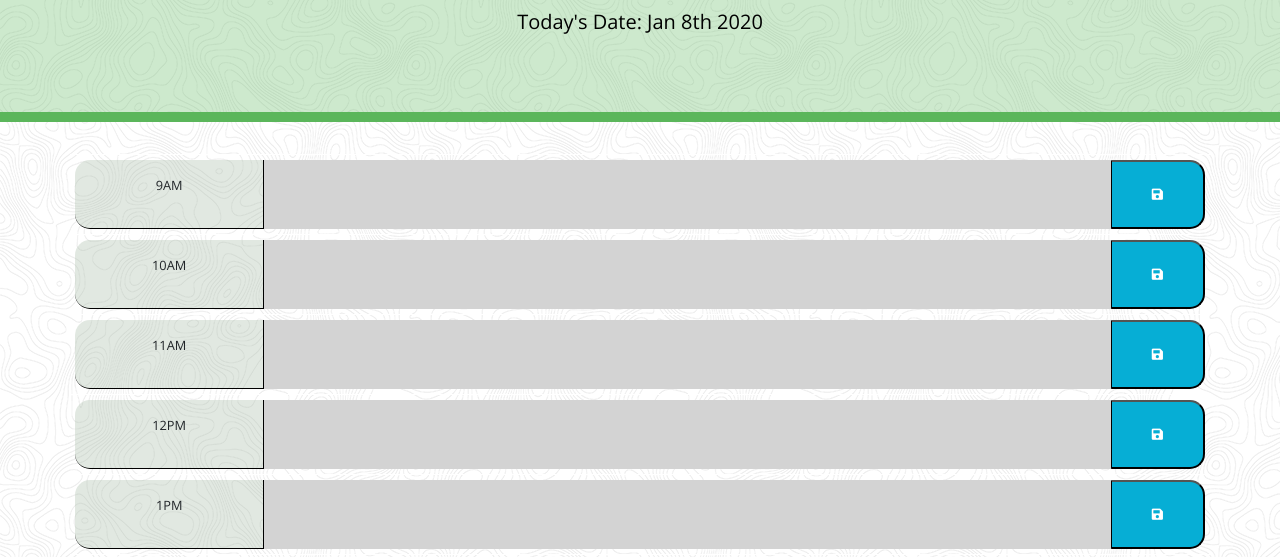
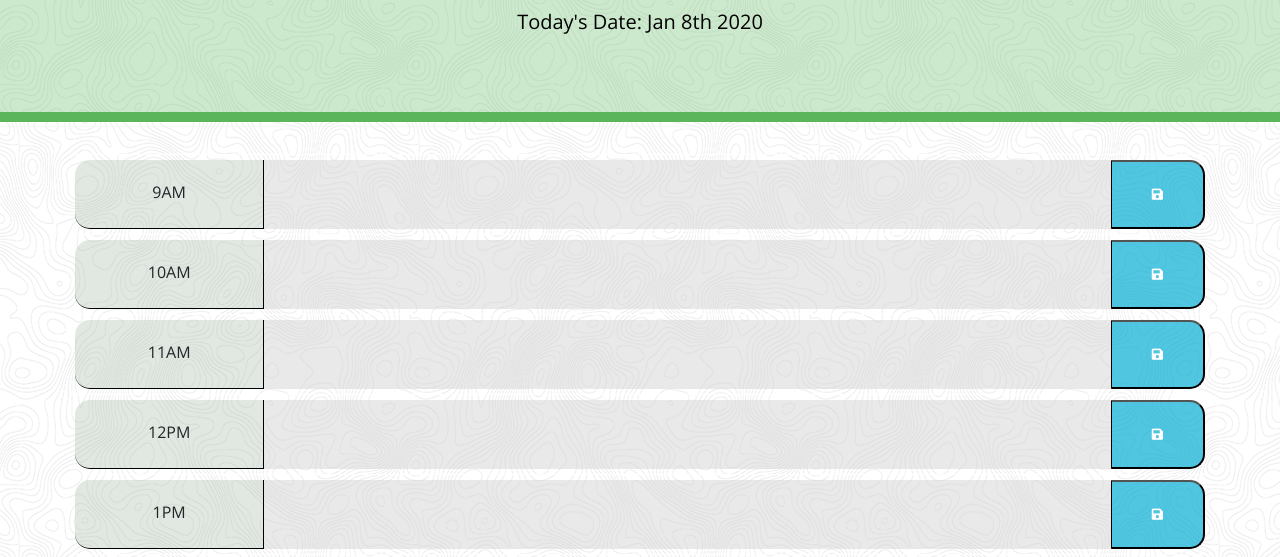
Before and after one commit to aagrosse/dailyPlanner, a plain HTML site: page index.html in a window 1280 px wide. Shown: the part 182-739 px from the top of the page. Drawn offline with nearby package versions, Linux system fonts and the light colour scheme.

Commit message:
css and minor js edits

```diff
--- a/assets/style.css
+++ b/assets/style.css
@@ -39,26 +39,27 @@ textarea{
 }
 
 .hour{
-  background-color: rgba(157, 179, 157, 0.3) !important;
+  background-color: rgba(157, 179, 157, 0.3);
   text-align: center;
   border-top-left-radius: 15px;
   border-bottom-left-radius: 15px;
   border-bottom: 1px solid black;
-  line-height:50px;
+  line-height:65px;
+  font-size: 16px;
 }
 
 .past {
-  background-color: #d3d3d3;
+  background-color: rgba(211,211,211,.5);
   color: black;
 }
 
 .present {
-  background-color: #ff6961;
+  background-color: rgba(255,105,97,.5);
   color:black;
 }
 
 .future {
-  background-color: #77dd77;
+  background-color:rgba(119,221,119,.5);
   color:black;
 }
 
@@ -66,7 +67,7 @@ textarea{
   border-left: 1px solid black;
   border-top-right-radius: 15px;
   border-bottom-right-radius: 15px;
-  background-color: #06AED5;
+  background-color: rgb(6, 174, 213, .7);
   color: white;
   padding: 10px 25px 10px 25px;
 }
--- a/script.js
+++ b/script.js
@@ -1,12 +1,14 @@
 var now = moment();
 var currentDate = now.format("MMM Do YYYY");
 
+// Set date in Jumbotron
 $("#currentDay").text("Today's Date: " + currentDate);
 
 
 
 $(document).ready(function () {
 
+// For loop to get and print tasks from local storage
     hourArr = $('.hour').toArray()
     for (i = 0; i < hourArr.length; i++) {
 
@@ -14,18 +16,23 @@ $(document).ready(function () {
     }
 });
 
+
+// For loop to print rows with timeblocks, taskblocks, and save buttons
 for (i = 0; i < 9; i++) {
-    let rowBlock = $('<div>').addClass('row')
-    let timeBlock = $('<div>').addClass('hour col-md-2').text(moment('9:00 AM', 'hh:mm A').add(i, 'hours').format('hA'))
+    var rowBlock = $('<div>').addClass('row')
+    var timeBlock = $('<div>').addClass('hour col-md-2').text(moment('9:00 AM', 'hh:mm A').add(i, 'hours').format('hA'))
     timeBlock.attr('data-time', moment('9:00 AM', 'hh:mm A').add(i, 'hours').format('hA'))
-    let taskBlock = $('<textarea>').addClass('col-md-9')
-    let saveButton = $('<button>').addClass('saveBtn col-md-1').html('<i class="fas fa-save"></i>')
+    var taskBlock = $('<textarea>').addClass('col-md-9')
+    var saveButton = $('<button>').addClass('saveBtn col-md-1').html('<i class="fas fa-save"></i>')
 
+    // Placing content created above into the proper elements
     $('.container').append(rowBlock)
     $(rowBlock).append(timeBlock)
     $(timeBlock).after(taskBlock)
     $(taskBlock).after(saveButton)
 
+
+// if else statement to determine the color of the row
     if (now.isSame(moment('9:00 AM', 'hh:mm A').add(i, 'hours'), 'hour')) {
         $(taskBlock).addClass('present')
     } else if (now.isBefore(moment('9:00 AM', 'hh:mm A').add(i, 'hours'), 'hour')) {
@@ -35,7 +42,10 @@ for (i = 0; i < 9; i++) {
     }
 }
 
+// Save click event to store data in local storage
 $('.saveBtn').on('click', function () {
 
     localStorage.setItem($(this).siblings('div.hour').attr('data-time'), $(this).siblings('textarea').val())
 })
+
+console.log('data-time', moment('9:00 AM', 'hh:mm A').add(i, 'hours').format('hA'))
```
